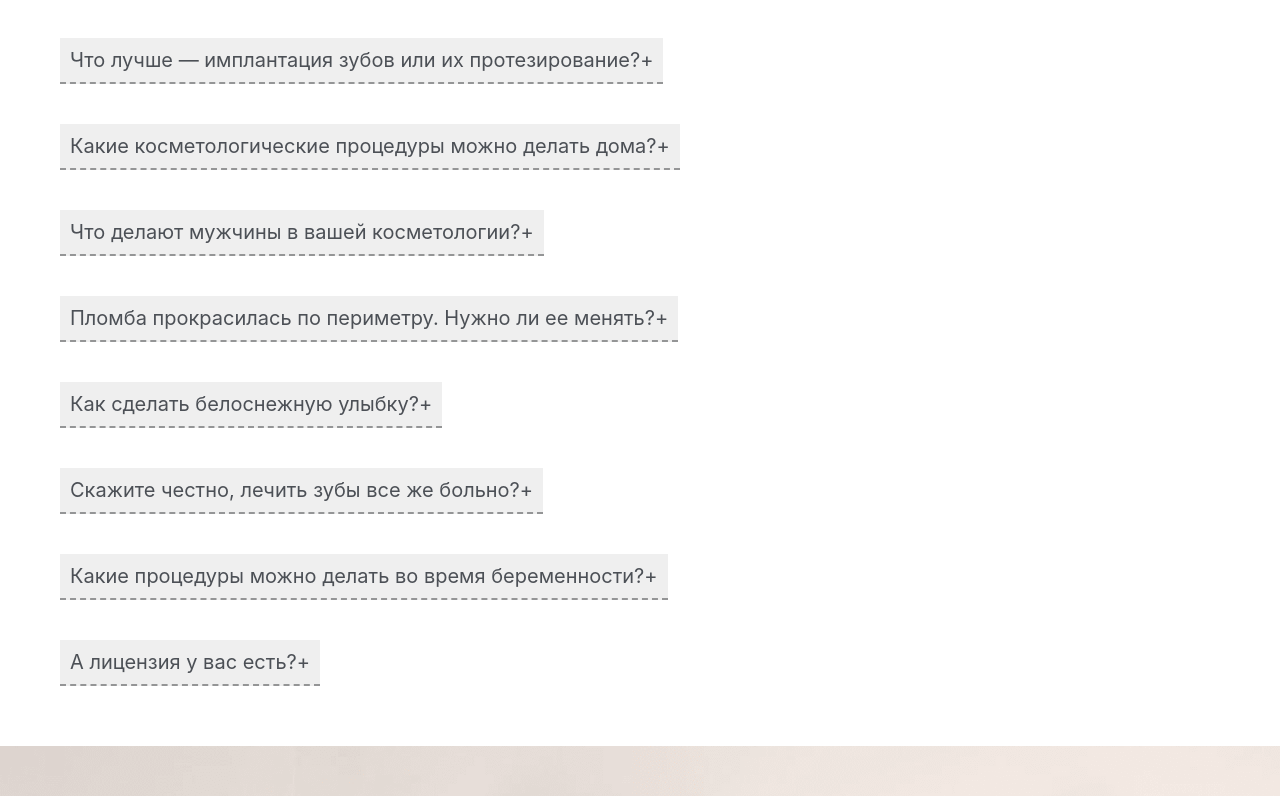
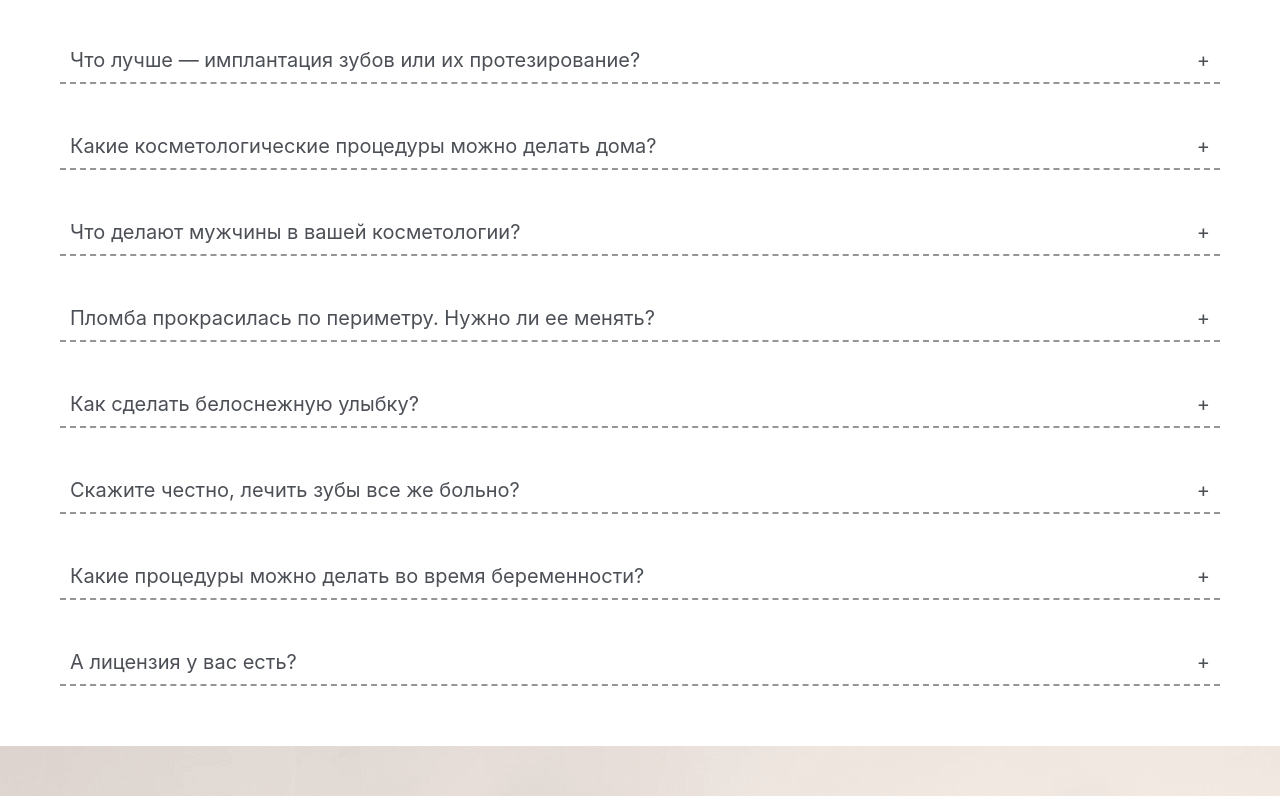
Before and after one commit to DevMentorship/paravina-rebuild, a Next.js app: page / in a window 1280 px wide. Shown: the part 1663-2459 px from the top of the page. Built offline with nearby package versions, Linux system fonts and the light colour scheme; no server answers.

Commit message:
Clean up a bit

```diff
--- a/src/components/Faq/Faq.tsx
+++ b/src/components/Faq/Faq.tsx
@@ -1,34 +1,24 @@
-import { useState } from 'react';
-import { ReactNode } from 'react';
-
 import { FaqItem } from '../FaqItem/FaqItem';
 import styles from './Faq.module.css';
 
 export interface IFaqItem {
   title: string;
-  content: ReactNode;
+  content: string;
 }
 
 interface IProps {
   items: IFaqItem[];
 }
 
-export const Faq = ({ items }: IProps) => {
-  const [currentIdx, setCurrentIdx] = useState(-1);
-  const handleClick = (idx: number) => {
-    setCurrentIdx((currentValue) => (currentValue !== idx ? idx : -1));
-  };
-
-  return (
+export const Faq = ({ items }: IProps) => (
   <section className="container">
     <h2 className={styles.title}>
       Часто задаваемые <span>вопросы</span>
     </h2>
     <div className={styles.accordion}>
       {items?.map((item, idx) => (
-          <FaqItem key={idx} data={item} isOpen={idx === currentIdx} btnOnClick={() => handleClick(idx)} />
+        <FaqItem key={idx} data={item} />
       ))}
     </div>
   </section>
 );
-};
--- a/src/components/FaqItem/FaqItem.module.css
+++ b/src/components/FaqItem/FaqItem.module.css
@@ -20,11 +20,13 @@
 .trigger {
   display: flex;
   align-items: center;
+  width: 100%;
   padding: 10px;
   margin: 20px 0;
   font-size: 20px;
   color: #4c5056;
   cursor: pointer;
+  background-color: transparent;
   border: none;
   border-bottom: 2px dashed #949596;
   outline: none;
@@ -39,7 +41,7 @@
   margin-left: 10px;
   font-size: 18px;
   color: #4c5056;
-  transition: max-height .5s cubic-bezier(0, 1, 0, 1);
+  transition: max-height .3s ease;
 }
 
 .description span {
--- a/src/components/FaqItem/FaqItem.tsx
+++ b/src/components/FaqItem/FaqItem.tsx
@@ -3,27 +3,35 @@ import { useEffect, useRef, useState } from 'react';
 import { IFaqItem } from '../Faq/Faq';
 import styles from './FaqItem.module.css';
 
-export const FaqItem = ({ data, isOpen, btnOnClick }: { data: IFaqItem; isOpen: boolean; btnOnClick: () => void }) => {
+interface IProps {
+  data: IFaqItem;
+}
+
+export const FaqItem = ({ data }: IProps) => {
   const contentRef = useRef<HTMLDivElement>(null);
   const [height, setHeight] = useState(0);
+  const [isOpen, setOpen] = useState(false);
 
   useEffect(() => {
     if (isOpen) {
       const contentEl = contentRef.current as HTMLDivElement;
-
       setHeight(contentEl.scrollHeight);
     } else {
       setHeight(0);
     }
   }, [isOpen]);
+
   return (
     <div className={styles.wrapper}>
-      <button className={styles.trigger} onClick={btnOnClick}>
+      <button className={styles.trigger} onClick={() => setOpen(!isOpen)}>
         {data.title}
       </button>
-      <p className={styles.description} ref={contentRef} style={{ height }}>
-        {data.content}
-      </p>
+      <div
+        className={styles.description}
+        ref={contentRef}
+        style={{ maxHeight: height }}
+        dangerouslySetInnerHTML={{ __html: data.content }}
+      />
     </div>
   );
 };
--- a/src/data/faq.tsx
+++ b/src/data/faq.tsx
@@ -1,11 +1,7 @@
-const FaqContent = (props: { html: string }): JSX.Element => <div dangerouslySetInnerHTML={{ __html: props.html }}></div>;
-
 export const faqItems = [
   {
     title: 'Возможно ли как-то восстановить сильно разрушенные зубы?',
-    content: (
-      <FaqContent
-        html="<b>Контент 1.</b> Да! Современная стоматология позволяет проводить реставрацию зубов, и это настоящие чудеса.
+    content: `<b>Контент 1.</b> Да! Современная стоматология позволяет проводить реставрацию зубов, и это настоящие чудеса.
     Даже очень разрушенные зубы можно восстановить и подарить им вторую жизнь. Однако при этом не стоит забывать,
     что чем больше вы будете откладывать посещение стоматолога, тем более вероятно, что состояние разрушенных зубов
     достигнет точки невозврата и единственным решением будет их удаление.
@@ -13,15 +9,11 @@ export const faqItems = [
       К сожалению, часто стоматологу в обычной клинике проще удалить поврежденный зуб (и провести дорогостоящую
       имплантацию), однако это как раз тот случай, когда второе мнение необходимо. По нашему опыту, 9 из 10 зубов,
       предложенных к удалению, можно спасти.
-    </span>"
-      />
-    ),
+    </span>`,
   },
   {
     title: 'Отличается ли зуб после реставрации от обычного?',
-    content: (
-      <FaqContent
-        html="<b>Контент 2.</b> Да! Современная стоматология позволяет проводить реставрацию зубов, и это настоящие чудеса.
+    content: `<b>Контент 2.</b> Да! Современная стоматология позволяет проводить реставрацию зубов, и это настоящие чудеса.
     Даже очень разрушенные зубы можно восстановить и подарить им вторую жизнь. Однако при этом не стоит забывать,
     что чем больше вы будете откладывать посещение стоматолога, тем более вероятно, что состояние разрушенных зубов
     достигнет точки невозврата и единственным решением будет их удаление.
@@ -29,15 +21,11 @@ export const faqItems = [
       К сожалению, часто стоматологу в обычной клинике проще удалить поврежденный зуб (и провести дорогостоящую
       имплантацию), однако это как раз тот случай, когда второе мнение необходимо. По нашему опыту, 9 из 10 зубов,
       предложенных к удалению, можно спасти.
-    </span>"
-      />
-    ),
+    </span>`,
   },
   {
     title: 'Что лучше — имплантация зубов или их протезирование?',
-    content: (
-      <FaqContent
-        html="<b>Контент 3.</b> Да! Современная стоматология позволяет проводить реставрацию зубов, и это настоящие чудеса.
+    content: `<b>Контент 3.</b> Да! Современная стоматология позволяет проводить реставрацию зубов, и это настоящие чудеса.
     Даже очень разрушенные зубы можно восстановить и подарить им вторую жизнь. Однако при этом не стоит забывать,
     что чем больше вы будете откладывать посещение стоматолога, тем более вероятно, что состояние разрушенных зубов
     достигнет точки невозврата и единственным решением будет их удаление.
@@ -45,15 +33,11 @@ export const faqItems = [
       К сожалению, часто стоматологу в обычной клинике проще удалить поврежденный зуб (и провести дорогостоящую
       имплантацию), однако это как раз тот случай, когда второе мнение необходимо. По нашему опыту, 9 из 10 зубов,
       предложенных к удалению, можно спасти.
-    </span>"
-      />
-    ),
+    </span>`,
   },
   {
     title: 'Какие косметологические процедуры можно делать дома?',
-    content: (
-      <FaqContent
-        html="<b>Контент 4.</b> Да! Современная стоматология позволяет проводить реставрацию зубов, и это настоящие чудеса.
+    content: `<b>Контент 4.</b> Да! Современная стоматология позволяет проводить реставрацию зубов, и это настоящие чудеса.
     Даже очень разрушенные зубы можно восстановить и подарить им вторую жизнь. Однако при этом не стоит забывать,
     что чем больше вы будете откладывать посещение стоматолога, тем более вероятно, что состояние разрушенных зубов
     достигнет точки невозврата и единственным решением будет их удаление.
@@ -61,15 +45,11 @@ export const faqItems = [
       К сожалению, часто стоматологу в обычной клинике проще удалить поврежденный зуб (и провести дорогостоящую
       имплантацию), однако это как раз тот случай, когда второе мнение необходимо. По нашему опыту, 9 из 10 зубов,
       предложенных к удалению, можно спасти.
-    </span>"
-      />
-    ),
+    </span>`,
   },
   {
     title: 'Что делают мужчины в вашей косметологии?',
-    content: (
-      <FaqContent
-        html="<b>Контент 5.</b> Да! Современная стоматология позволяет проводить реставрацию зубов, и это настоящие чудеса.
+    content: `<b>Контент 5.</b> Да! Современная стоматология позволяет проводить реставрацию зубов, и это настоящие чудеса.
     Даже очень разрушенные зубы можно восстановить и подарить им вторую жизнь. Однако при этом не стоит забывать,
     что чем больше вы будете откладывать посещение стоматолога, тем более вероятно, что состояние разрушенных зубов
     достигнет точки невозврата и единственным решением будет их удаление.
@@ -77,15 +57,11 @@ export const faqItems = [
       К сожалению, часто стоматологу в обычной клинике проще удалить поврежденный зуб (и провести дорогостоящую
       имплантацию), однако это как раз тот случай, когда второе мнение необходимо. По нашему опыту, 9 из 10 зубов,
       предложенных к удалению, можно спасти.
-    </span>"
-      />
-    ),
+    </span>`,
   },
   {
     title: 'Пломба прокрасилась по периметру. Нужно ли ее менять?',
-    content: (
-      <FaqContent
-        html="<b>Контент 6.</b> Да! Современная стоматология позволяет проводить реставрацию зубов, и это настоящие чудеса.
+    content: `<b>Контент 6.</b> Да! Современная стоматология позволяет проводить реставрацию зубов, и это настоящие чудеса.
     Даже очень разрушенные зубы можно восстановить и подарить им вторую жизнь. Однако при этом не стоит забывать,
     что чем больше вы будете откладывать посещение стоматолога, тем более вероятно, что состояние разрушенных зубов
     достигнет точки невозврата и единственным решением будет их удаление.
@@ -93,15 +69,11 @@ export const faqItems = [
       К сожалению, часто стоматологу в обычной клинике проще удалить поврежденный зуб (и провести дорогостоящую
       имплантацию), однако это как раз тот случай, когда второе мнение необходимо. По нашему опыту, 9 из 10 зубов,
       предложенных к удалению, можно спасти.
-    </span>"
-      />
-    ),
+    </span>`,
   },
   {
     title: 'Как сделать белоснежную улыбку?',
-    content: (
-      <FaqContent
-        html="<b>Контент 7.</b> Да! Современная стоматология позволяет проводить реставрацию зубов, и это настоящие чудеса.
+    content: `<b>Контент 7.</b> Да! Современная стоматология позволяет проводить реставрацию зубов, и это настоящие чудеса.
     Даже очень разрушенные зубы можно восстановить и подарить им вторую жизнь. Однако при этом не стоит забывать,
     что чем больше вы будете откладывать посещение стоматолога, тем более вероятно, что состояние разрушенных зубов
     достигнет точки невозврата и единственным решением будет их удаление.
@@ -109,15 +81,11 @@ export const faqItems = [
       К сожалению, часто стоматологу в обычной клинике проще удалить поврежденный зуб (и провести дорогостоящую
       имплантацию), однако это как раз тот случай, когда второе мнение необходимо. По нашему опыту, 9 из 10 зубов,
       предложенных к удалению, можно спасти.
-    </span>"
-      />
-    ),
+    </span>`,
   },
   {
     title: 'Скажите честно, лечить зубы все же больно?',
-    content: (
-      <FaqContent
-        html="<b>Контент 8.</b> Да! Современная стоматология позволяет проводить реставрацию зубов, и это настоящие чудеса.
+    content: `<b>Контент 8.</b> Да! Современная стоматология позволяет проводить реставрацию зубов, и это настоящие чудеса.
     Даже очень разрушенные зубы можно восстановить и подарить им вторую жизнь. Однако при этом не стоит забывать,
     что чем больше вы будете откладывать посещение стоматолога, тем более вероятно, что состояние разрушенных зубов
     достигнет точки невозврата и единственным решением будет их удаление.
@@ -125,15 +93,11 @@ export const faqItems = [
       К сожалению, часто стоматологу в обычной клинике проще удалить поврежденный зуб (и провести дорогостоящую
       имплантацию), однако это как раз тот случай, когда второе мнение необходимо. По нашему опыту, 9 из 10 зубов,
       предложенных к удалению, можно спасти.
-    </span>"
-      />
-    ),
+    </span>`,
   },
   {
     title: 'Какие процедуры можно делать во время беременности?',
-    content: (
-      <FaqContent
-        html="<b>Контент 9.</b> Да! Современная стоматология позволяет проводить реставрацию зубов, и это настоящие чудеса.
+    content: `<b>Контент 9.</b> Да! Современная стоматология позволяет проводить реставрацию зубов, и это настоящие чудеса.
     Даже очень разрушенные зубы можно восстановить и подарить им вторую жизнь. Однако при этом не стоит забывать,
     что чем больше вы будете откладывать посещение стоматолога, тем более вероятно, что состояние разрушенных зубов
     достигнет точки невозврата и единственным решением будет их удаление.
@@ -141,15 +105,11 @@ export const faqItems = [
       К сожалению, часто стоматологу в обычной клинике проще удалить поврежденный зуб (и провести дорогостоящую
       имплантацию), однако это как раз тот случай, когда второе мнение необходимо. По нашему опыту, 9 из 10 зубов,
       предложенных к удалению, можно спасти.
-    </span>"
-      />
-    ),
+    </span>`,
   },
   {
     title: 'А лицензия у вас есть?',
-    content: (
-      <FaqContent
-        html="<b>Контент 10.</b> Да! Современная стоматология позволяет проводить реставрацию зубов, и это настоящие чудеса.
+    content: `<b>Контент 10.</b> Да! Современная стоматология позволяет проводить реставрацию зубов, и это настоящие чудеса.
     Даже очень разрушенные зубы можно восстановить и подарить им вторую жизнь. Однако при этом не стоит забывать,
     что чем больше вы будете откладывать посещение стоматолога, тем более вероятно, что состояние разрушенных зубов
     достигнет точки невозврата и единственным решением будет их удаление.
@@ -157,8 +117,6 @@ export const faqItems = [
       К сожалению, часто стоматологу в обычной клинике проще удалить поврежденный зуб (и провести дорогостоящую
       имплантацию), однако это как раз тот случай, когда второе мнение необходимо. По нашему опыту, 9 из 10 зубов,
       предложенных к удалению, можно спасти.
-    </span>"
-      />
-    ),
+    </span>`,
   },
 ];
--- a/src/pages/index.tsx
+++ b/src/pages/index.tsx
@@ -3,7 +3,6 @@ import Head from 'next/head';
 
 import { Faq } from '@/components/Faq/Faq';
 import { Hero } from '@/components/Hero/Hero';
-import { Standards } from '@/components/Standards/Standards';
 import { Tabs } from '@/components/Tabs/Tabs';
 import { faqItems } from '@/data/faq';
 
```
Lines whose indentation alone changed are shown as unchanged.
